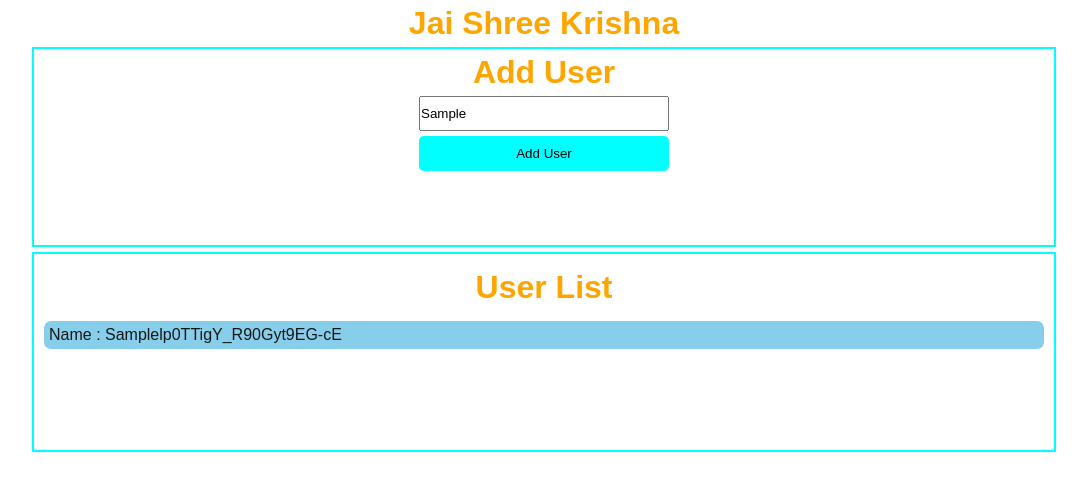
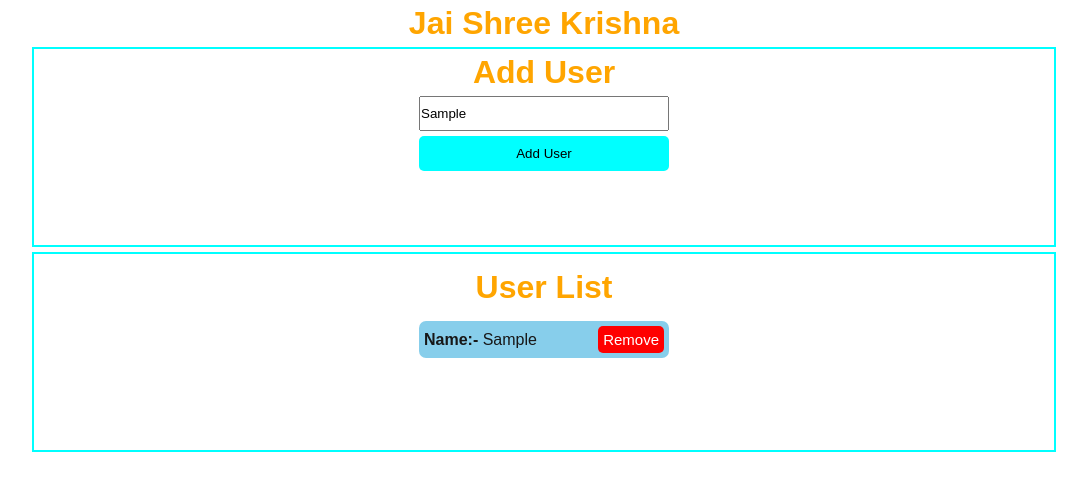
Before and after one commit to ritikmaurya4747/nextjs-RTK, a Next.js app: page / in a window 1280 px wide. Both pictures are taken after typing "Sample" into the empty fields and a click on the button "Add User". Shown: the top 490 px of the page, without its empty margins (96-1183 px from the left). Built offline with nearby package versions, Linux system fonts and the light colour scheme.

Commit message:
remove button working fine with the list

```diff
--- a/src/app/components/DisplayUsers.js
+++ b/src/app/components/DisplayUsers.js
@@ -1,22 +1,23 @@
-'use client'
-import { useSelector } from "react-redux";
-
+"use client";
+import { useDispatch, useSelector } from "react-redux";
+import {removeUser} from '../redux/slice'
 export default function DisplayUsers() {
-  const userData = useSelector((state) =>state.users);
-  // console.log(userData);
-
+  const userData = useSelector((state) => state.users);
+const dispatch = useDispatch();
   return (
     <div className="main">
       <div className="show-user">
         <h1>User List</h1>
-        {
-          userData.map((list)=>(
+        <div className="list-center">
+          {userData.map((list) => (
             <div key={list.id} className="user-list">
-              Name : {list.name}
-              {list.id}
+              <span>
+                <b>Name:-</b> {list.name}
+              </span>
+              <button onClick={() =>dispatch(removeUser(list.id))}>Remove</button>
             </div>
-          ))
-        }
+          ))}
+        </div>
       </div>
     </div>
   );
--- a/src/app/globals.css
+++ b/src/app/globals.css
@@ -64,6 +64,13 @@ h1{
   border: 2px solid aqua;
   margin-top: 5px;
   overflow-y: auto;
+
+}
+.list-center{
+  display: flex;
+  justify-content: center;
+  flex-direction: column;
+  align-items: center;
 }
 .show-user::-webkit-scrollbar {
   display: none; /* Hides the scrollbar */
@@ -77,6 +84,17 @@ h1{
   margin-top: 10px;
   padding: 5px;
   border-radius: 7px;
-  width: auto;
-
+  width: 250px;
+  display: flex;
+  justify-content: space-between;
+  align-items: center;
 }
+.user-list button{
+  background-color: red;
+  color: white;
+  font-size: 15px;
+  border: none;
+  cursor: pointer;
+  border-radius: 5px;
+  padding: 5px;
+}
--- a/src/app/redux/slice.js
+++ b/src/app/redux/slice.js
@@ -17,9 +17,15 @@ const Slice = createSlice({
       state.users.push(data);
       // console.log(data);
     },
+    removeUser:(state, action) => {
+     const data  = state.users.filter((item)=>{
+      return item.id!==action.payload
+     })
+     state.users = data
+    }
   },
 });
 
-export const { addUser } = Slice.actions;
+export const { addUser , removeUser } = Slice.actions;
 
 export default Slice.reducer;
```
